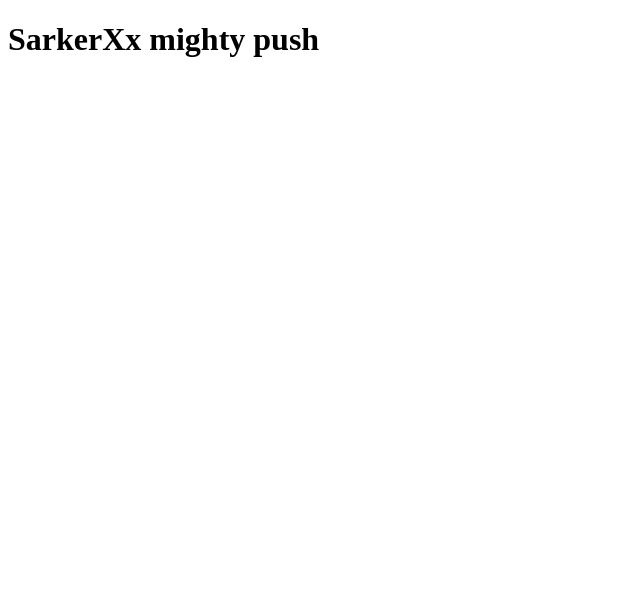
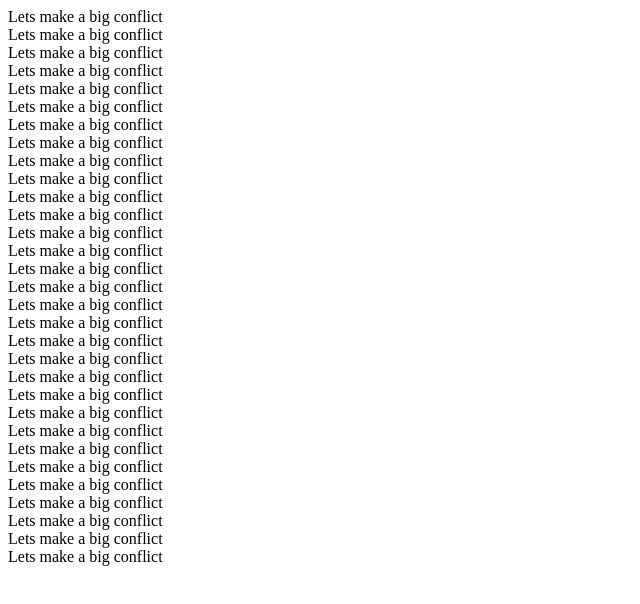
Before and after one commit to Mdforidulislam/My-Team-work, a plain HTML site: page index.html in a window 1280 px wide. Shown: the whole page, without its empty margins (0-640 px from the left). Drawn offline with Linux system fonts and the light colour scheme.

Commit message:
Lets make a big conflict

```diff
--- a/index.html
+++ b/index.html
@@ -7,7 +7,37 @@
 </head>
 <body>
     <div>
-        <h1>SarkerXx mighty push </h1>
+        <div>Lets make a big conflict</div>
+        <div>Lets make a big conflict</div>
+        <div>Lets make a big conflict</div>
+        <div>Lets make a big conflict</div>
+        <div>Lets make a big conflict</div>
+        <div>Lets make a big conflict</div>
+        <div>Lets make a big conflict</div>
+        <div>Lets make a big conflict</div>
+        <div>Lets make a big conflict</div>
+        <div>Lets make a big conflict</div>
+        <div>Lets make a big conflict</div>
+        <div>Lets make a big conflict</div>
+        <div>Lets make a big conflict</div>
+        <div>Lets make a big conflict</div>
+        <div>Lets make a big conflict</div>
+        <div>Lets make a big conflict</div>
+        <div>Lets make a big conflict</div>
+        <div>Lets make a big conflict</div>
+        <div>Lets make a big conflict</div>
+        <div>Lets make a big conflict</div>
+        <div>Lets make a big conflict</div>
+        <div>Lets make a big conflict</div>
+        <div>Lets make a big conflict</div>
+        <div>Lets make a big conflict</div>
+        <div>Lets make a big conflict</div>
+        <div>Lets make a big conflict</div>
+        <div>Lets make a big conflict</div>
+        <div>Lets make a big conflict</div>
+        <div>Lets make a big conflict</div>
+        <div>Lets make a big conflict</div>
+        <div>Lets make a big conflict</div>
     </div>
 </body>
 </html>
```
